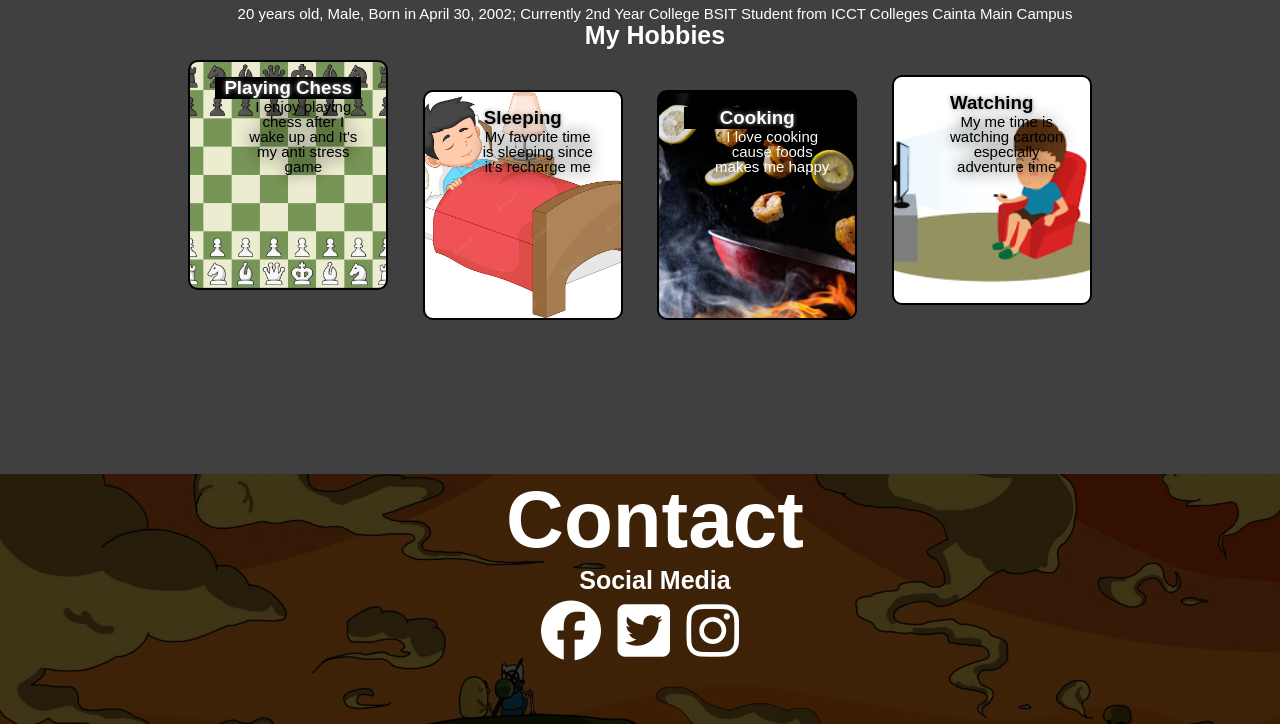
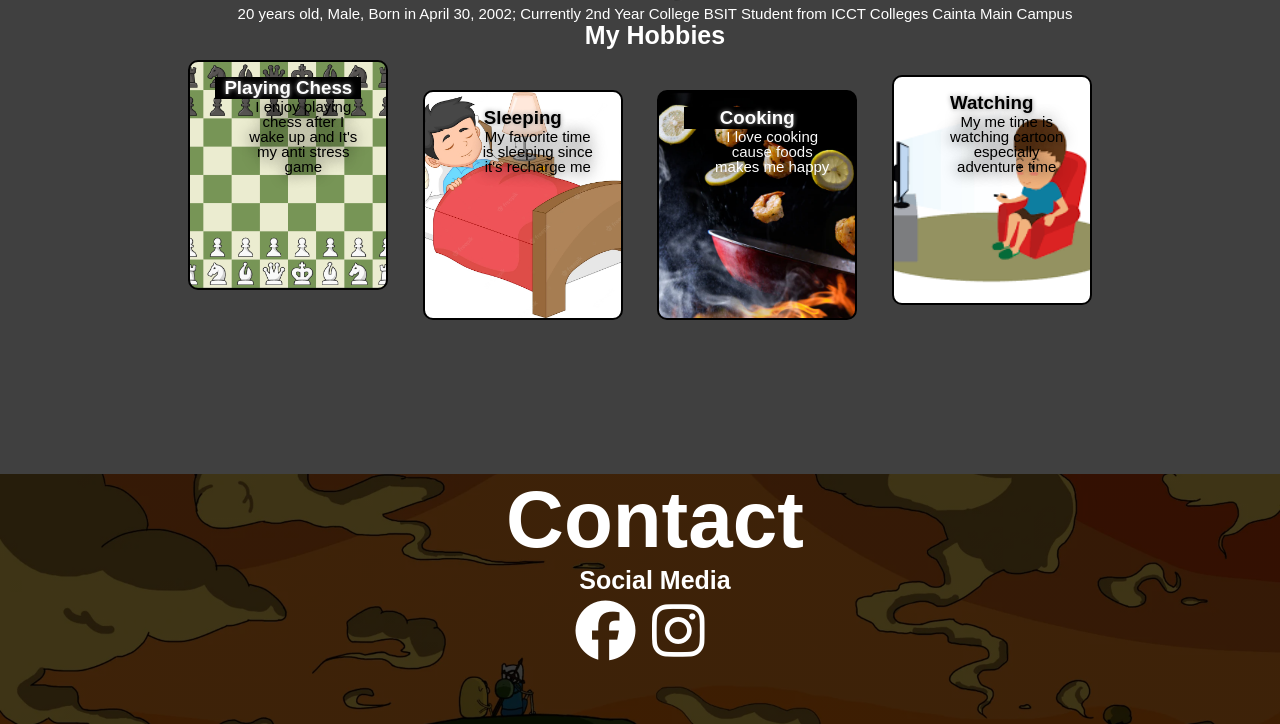
Before and after one commit to Ceddyyy/Ceddi-website, a plain HTML site: page index.html in a window 1280 px wide. Shown: the part 1126-1850 px from the top of the page. Drawn offline with Linux system fonts and the light colour scheme.

Commit message:
Update index.html

```diff
--- a/index.html
+++ b/index.html
@@ -72,7 +72,6 @@
     <h2>Social Media</h2>
  <ul class="SocMed">
     <li><a href="https://www.facebook.com/sleepyyyyyyyyyyyyy" target="_blank"><i class="fa fa-facebook-official" aria-hidden="true"></i></a></li>
-    <li><a href="https://twitter.com" target="_blank"><i class="fa fa-twitter-square" aria-hidden="true"></i></a></li>
     <li><a href="https://www.instagram.com/qeuip6/" target="_blank"><i class="fa fa-instagram" aria-hidden="true"></i>
 </ul>
 
```
